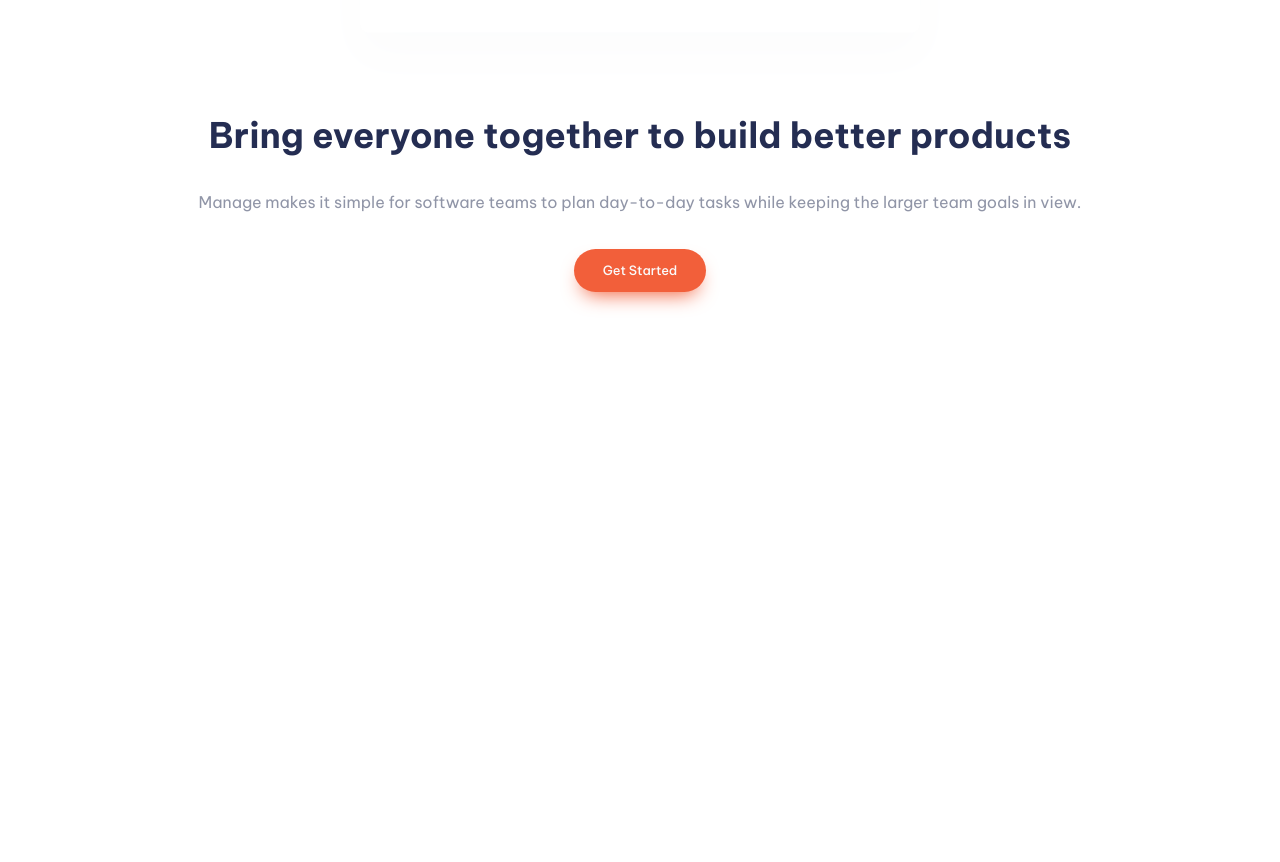
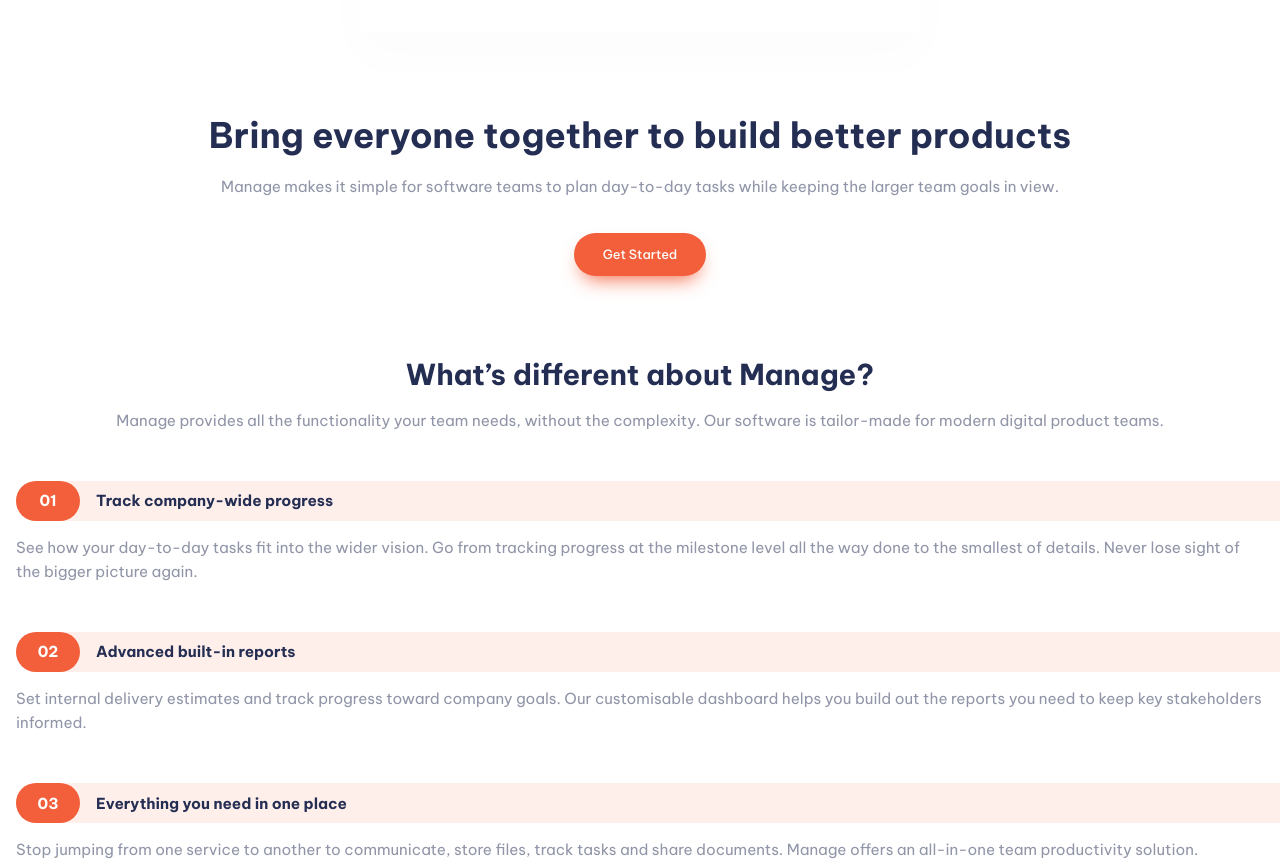
Before and after one commit to henriquebcustodio/manage-landing-page, a plain HTML site: page index.html in a window 1280 px wide. Shown: the part 1148-2010 px from the top of the page. Before the commit the page ends 1488 px from the top, so only its background shows below. Drawn offline with nearby package versions, Linux system fonts and the light colour scheme; files that its build step writes are made by us from their sources.

Commit message:
Added features section

```diff
--- a/index.html
+++ b/index.html
@@ -7,7 +7,7 @@
     <meta name="viewport" content="width=device-width, initial-scale=1.0">
     <link rel="stylesheet" href="styles/main.css">
     <link rel="icon" href="assets/favicon-32x32.png">
-    <title>manage</title>
+    <title>Manage</title>
 </head>
 
 <body>
@@ -39,6 +39,42 @@
             <button>Get Started</button>
         </div>
     </section>
+    <section class="features">
+        <div class="features-intro">
+            <h2 class="features-intro__heading">
+                What’s different about Manage?
+            </h2>
+            <p class="features-intro__text">
+                Manage provides all the functionality your team needs, without the complexity. Our software is
+                tailor-made for modern digital product teams.
+            </p>
+        </div>
+        <article class="feature">
+            <header class="feature__header">
+                <span class="feature__number">01</span>
+                <h3 class="feature__heading">Track company-wide progress</h3>
+            </header>
+            <p class="feature__text">See how your day-to-day tasks fit into the wider vision. Go from tracking progress
+                at the milestone level all the way done to the smallest of details. Never lose sight of the bigger
+                picture again.</p>
+        </article>
+        <article class="feature">
+            <header class="feature__header">
+                <span class="feature__number">02</span>
+                <h3 class="feature__heading">Advanced built-in reports</h3>
+            </header>
+            <p class="feature__text">Set internal delivery estimates and track progress toward company goals. Our
+                customisable dashboard helps you build out the reports you need to keep key stakeholders informed.</p>
+        </article>
+        <article class="feature">
+            <header class="feature__header">
+                <span class="feature__number">03</span>
+                <h3 class="feature__heading">Everything you need in one place</h3>
+            </header>
+            <p class="feature__text">Stop jumping from one service to another to communicate, store files, track tasks
+                and share documents. Manage offers an all-in-one team productivity solution.</p>
+        </article>
+    </section>
     <script type="module" src="scripts/index.js"></script>
 </body>
 
--- a/styles/base/_base.scss
+++ b/styles/base/_base.scss
@@ -17,6 +17,16 @@
     font-size: 2.2rem;
 }
 
+h2 {
+    font-size: 1.8rem;
+}
+
+h3 {
+    font-size: 0.95rem;
+}
+
 p {
     color: $dark-grayish-blue;
+    font-size: 0.95rem;
+    line-height: 1.5rem;
 }
--- /dev/null
+++ b/styles/layout/_features.scss
@@ -0,0 +1,62 @@
+.features {
+    width: 100%;
+    height: auto;
+    box-sizing: border-box;
+    margin-top: 5rem;
+}
+
+.features-intro {
+    display: flex;
+    flex-direction: column;
+    align-items: center;
+    padding: 0 2.5rem;
+
+    &__heading {
+        margin: 0;
+        margin-bottom: 1rem;
+        text-align: center;
+    }
+
+    &__text {
+        text-align: center;
+        margin: 0;
+    }
+}
+
+.feature {
+    margin-top: 3rem;
+    padding-left: 1rem;
+    box-sizing: border-box;
+    width: 100%;
+
+    &__header {
+        display: flex;
+        align-items: center;
+        width: 100%;
+        background-color: $very-pale-red;
+        border-radius: 1.25rem 0 0 1.25rem;
+    }
+
+    &__heading {
+        margin: 0;
+    }
+
+    &__number {
+        display: flex;
+        justify-content: center;
+        align-items: center;
+        margin-right: 1rem;
+        width: 4rem;
+        height: 2.5rem;
+        border-radius: 1.25rem;
+        background-color: $bright-orange;
+        color: white;
+        font-weight: 700;
+        font-size: 0.95rem;
+    }
+
+    &__text {
+        margin-bottom: 0;
+        padding-right: 1rem;
+    }
+}
--- a/styles/layout/_intro.scss
+++ b/styles/layout/_intro.scss
@@ -16,7 +16,6 @@
     display: flex;
     flex-direction: column;
     align-items: center;
-    margin-bottom: 3rem;
 
     &__heading {
         text-align: center;
@@ -24,9 +23,9 @@
     }
 
     &__text {
-        padding: 0 1rem;
+        margin: 0 1rem;
+        margin-bottom: 2rem;
         text-align: center;
         line-height: 1.7rem;
-        margin-bottom: 2rem;
     }
 }
--- a/styles/main.scss
+++ b/styles/main.scss
@@ -6,3 +6,4 @@
 @import "layout/navbar";
 @import "layout/backdrop";
 @import "layout/intro";
+@import "layout/features";
```
